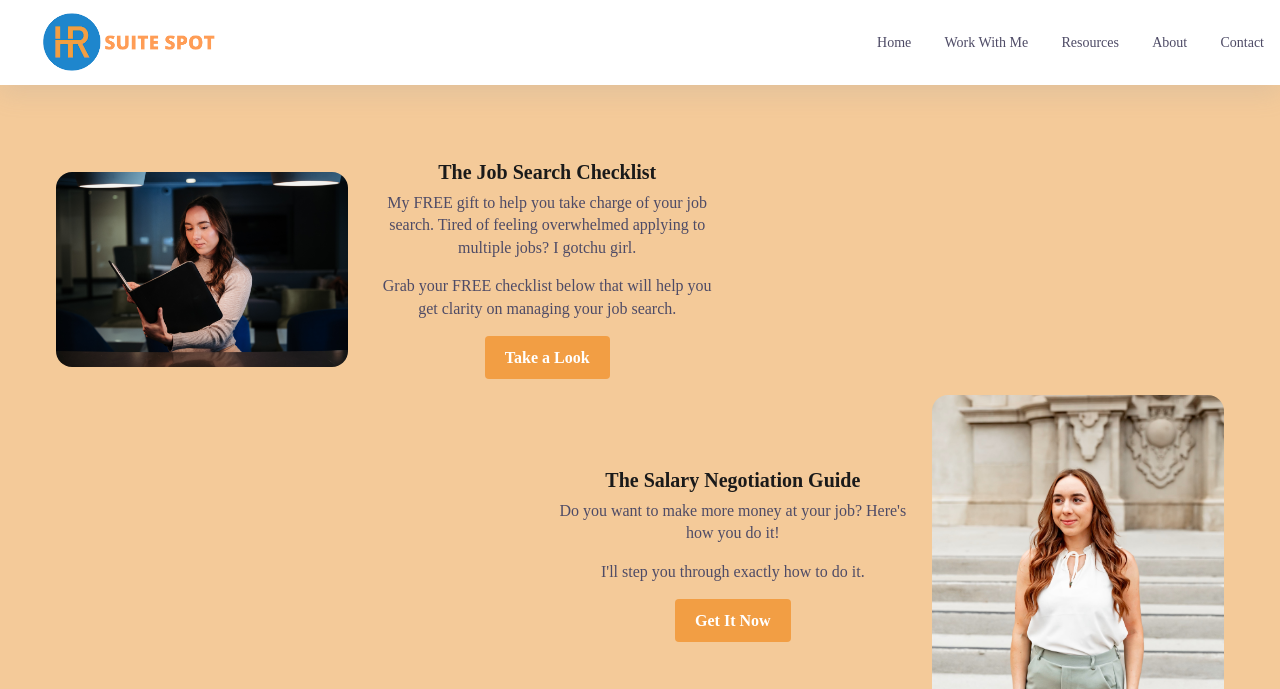
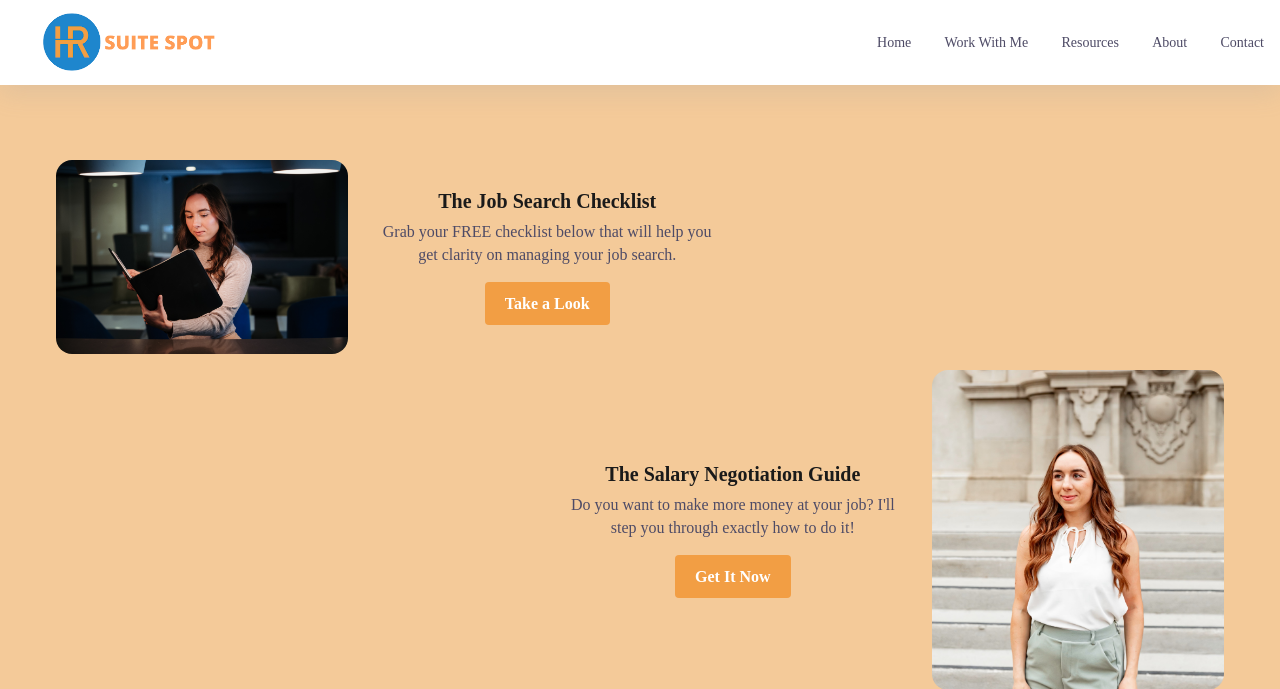
Before and after one commit to CovertRob/hr_suite_spot, a Flask app: page /resources in a window 1280 px wide. Shown: the top 689 px of the page. Run offline with Flask 3, Linux system fonts and the light colour scheme; some libraries are stand-ins or nearby versions; grey boxes are pictures that could not be loaded.

Commit message:
Edit text and styles.

```diff
--- a/hr_suite_spot/static/stylesheets/coaching_call.css
+++ b/hr_suite_spot/static/stylesheets/coaching_call.css
@@ -22,6 +22,7 @@
     padding: 2rem;
     padding-top: 6rem;
     text-align: center;
+    font-style: italic;
 }
 
 .content-topper h3 {
--- a/hr_suite_spot/templates/about.html
+++ b/hr_suite_spot/templates/about.html
@@ -40,7 +40,7 @@
             <p class="cs-text">
                 So if you&apos;re looking for a Career Coach that has the right blend of professionalism, ease of communication, and a fun approach to career coaching. Then I&apos;d love to help you take your career to the next level and help you find your Suite Spot.
             </p>
-            <a href="/resources" class="cs-button-solid">Get Started Today</a>
+            <a href="/booking/coaching" class="cs-button-solid">Get Started Today</a>
         </div>
     </div>
 </section>
--- a/hr_suite_spot/templates/resources.html
+++ b/hr_suite_spot/templates/resources.html
@@ -18,9 +18,6 @@
     </picture>
     <div class="cs-content">
       <h2 class="cs-title">The Job Search Checklist</h2>
-      <p class="cs-text">
-        My FREE gift to help you take charge of your job search. Tired of feeling overwhelmed applying to multiple jobs? I gotchu girl.
-      </p>
       <p class="cs-text">
         Grab your FREE checklist below that will help you get clarity on managing your job search.
       </p>
@@ -45,10 +42,8 @@
     <div class="cs-content">
       <h2 class="cs-title">The Salary Negotiation Guide</h2>
       <p class="cs-text">
-        Do you want to make more money at your job? Here's how you do it!
-      </p>
-      <p class="cs-text">
-        I'll step you through exactly how to do it.
+        Do you want to make more money at your job?
+        I'll step you through exactly how to do it!
       </p>
       <a href="/checkout?checkout_type=salary_guide&checkout_amount=1" class="cs-button-solid">Get It Now</a>
     </div>
@@ -74,10 +69,6 @@
             Are you stressed about how to answer tough interview questions?
             Let me help!
         </p>
-        <p class="cs-text">
-            Grab the interview Q&A guide below to get the clarity and
-            confidence in your answers! 👇🏻
-        </p>
         <a href="/subscribe/Interview%20Q&A%20Guide" class="cs-button-solid">Send It To Me</a>
       </div>
     </div>
@@ -99,10 +90,7 @@
       <div class="cs-content">
         <h2 class="cs-title">The Resume Guide</h2>
         <p class="cs-text">
-          If preparing a resume has been stressing you out, I'm here to make it easier.
-        </p>
-        <p class="cs-text">
-          Download the resume guide below to help you create a resume that highlights your strengths.
+          If preparing a resume has been stressing you out, I'm here to make it easier. Download the resume guide below.
         </p>
         <a href="/subscribe/Resume%20Guide" class="cs-button-solid">Send It To Me</a>
       </div>
```
